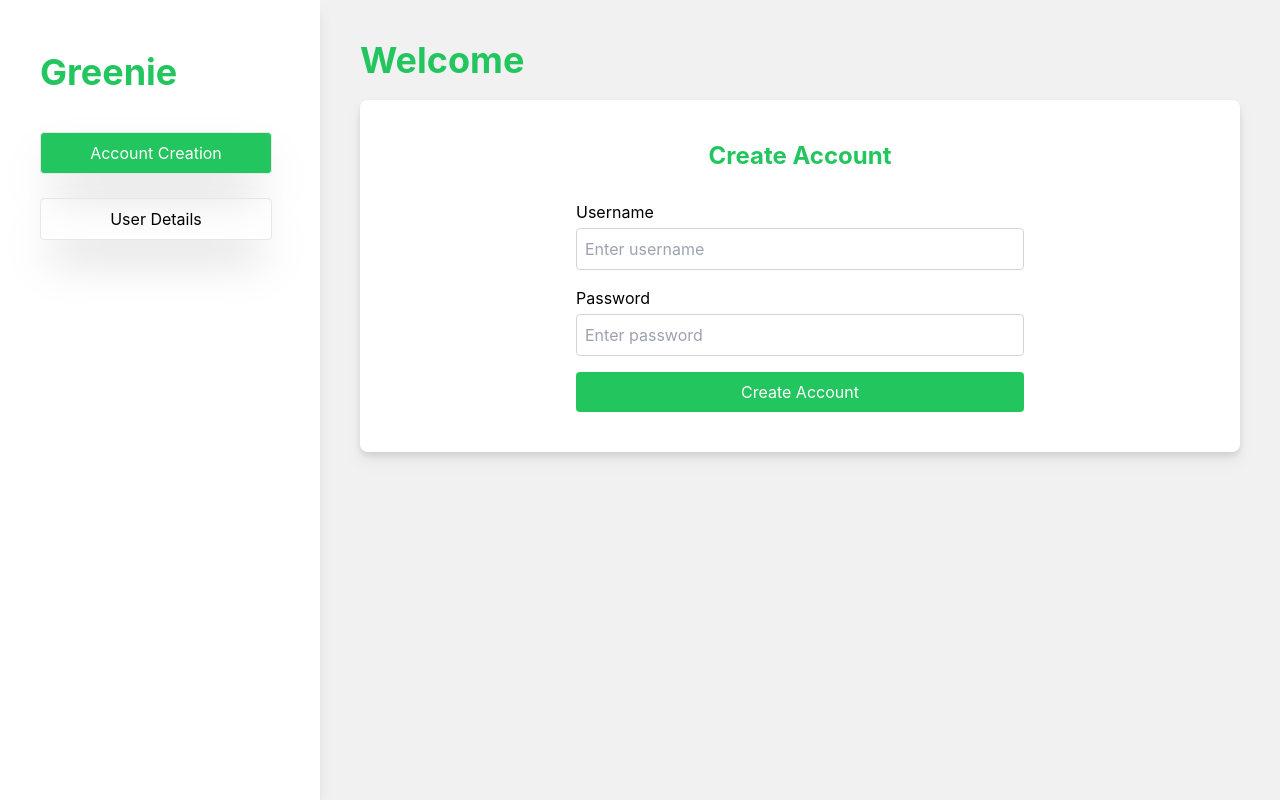
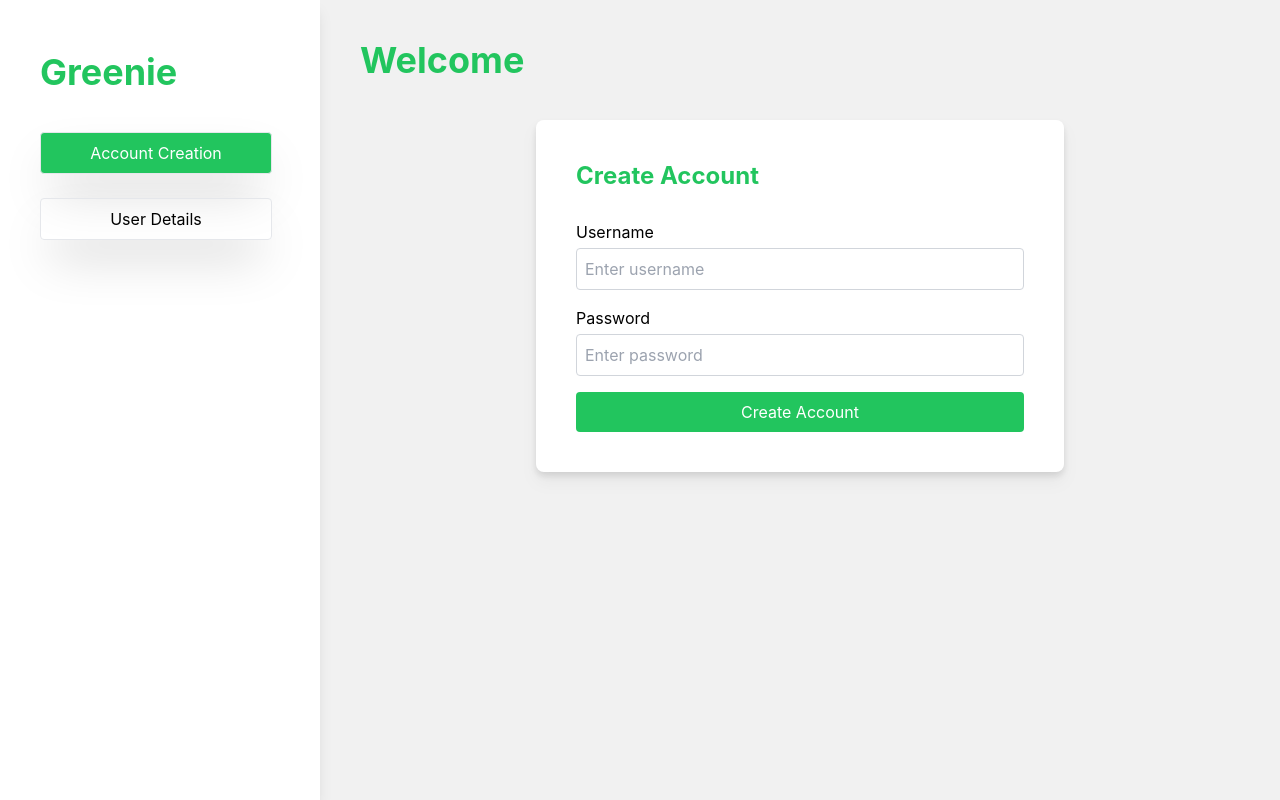
Before and after one commit to thamim358/ReactJsGreenieAssesment, a React (Create React App) app: page / in a window 1280 px wide. Built offline with nearby package versions, Linux system fonts and the light colour scheme.

Commit message:
Completed the Assament

```diff
--- a/src/component/AccountCreations.jsx
+++ b/src/component/AccountCreations.jsx
@@ -20,9 +20,9 @@ function AccountCreations() {
     <>
     <div className="">
     <div className="text-left font-bold text-green-500 text-4xl ">Welcome</div>
-    <div className="">
+    <div className="mx-44 mt-10">
       <div className="p-10 rounded-lg drop-shadow-lg bg-white mt-5">
-        <div className="text-left font-bold flex justify-center text-green-500 text-2xl pb-3 ">Create Account</div>
+        <div className="text-left font-bold  text-green-500 text-2xl pb-3 ">Create Account</div>
         <div className="mx-auto max-w-md">
             <fieldset>
           <form onSubmit={handleSubmit} className="mt-4">
--- a/src/component/UserDeatil.jsx
+++ b/src/component/UserDeatil.jsx
@@ -1,5 +1,5 @@
 import React, { useEffect, useState } from "react";
-import { Table, Input, Modal } from "antd";
+import { Table, Input, Modal, Button } from "antd";
 
 const { Search } = Input;
 
@@ -54,6 +54,10 @@ const UserDetails = () => {
       user.username.toLowerCase().includes(search.toLowerCase()) ||
       user.id.toString().includes(search.toLowerCase())
   );
+  const generateReport = () => {
+    console.log("Generating report for user:", selectRow);
+    alert("Report Generated")
+  };
 
   const columns = [
     {
@@ -116,7 +120,11 @@ const UserDetails = () => {
           title="User Details"
           visible={openModal}
           onCancel={() => setopenModal(false)}
-          footer={null}
+          footer={[
+            <Button key="generateReport" onClick={generateReport} className="rounded-2xl bg-green-500 text-white font-bold">
+              Generate Report
+            </Button>,
+          ]}
         >
           {selectRow && (
             <div>
```
